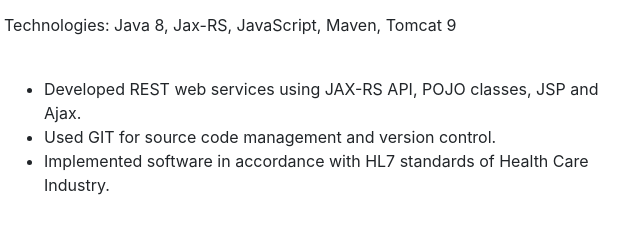
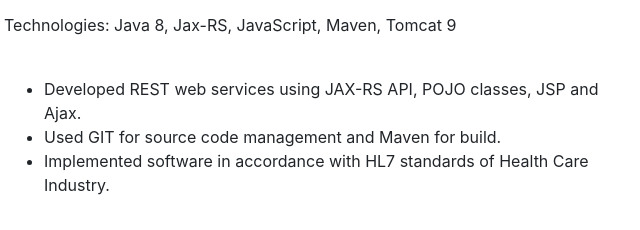
Before and after one commit to mvsabhishek/mvsabhishek.github.io, a website with bundled scripts: page index.html in a window 1280 px wide. Shown: the part 2211-2441 px from the top of the page, 316-956 px from the left. Built offline with nearby package versions, Linux system fonts and the light colour scheme; a web font is replaced by a local one.

Commit message:
Update index.html

```diff
--- a/index.html
+++ b/index.html
@@ -202,7 +202,7 @@
  <br>
 				<ul>
 			<li>Developed REST web services using JAX-RS API, POJO classes, JSP and Ajax.</li>
-			<li>Used GIT for source code management and version control.</li>
+			<li>Used GIT for source code management and Maven for build.</li>
 			<li>Implemented software in accordance with HL7 standards of Health Care Industry.</li>
 
 		    </ul>
```
